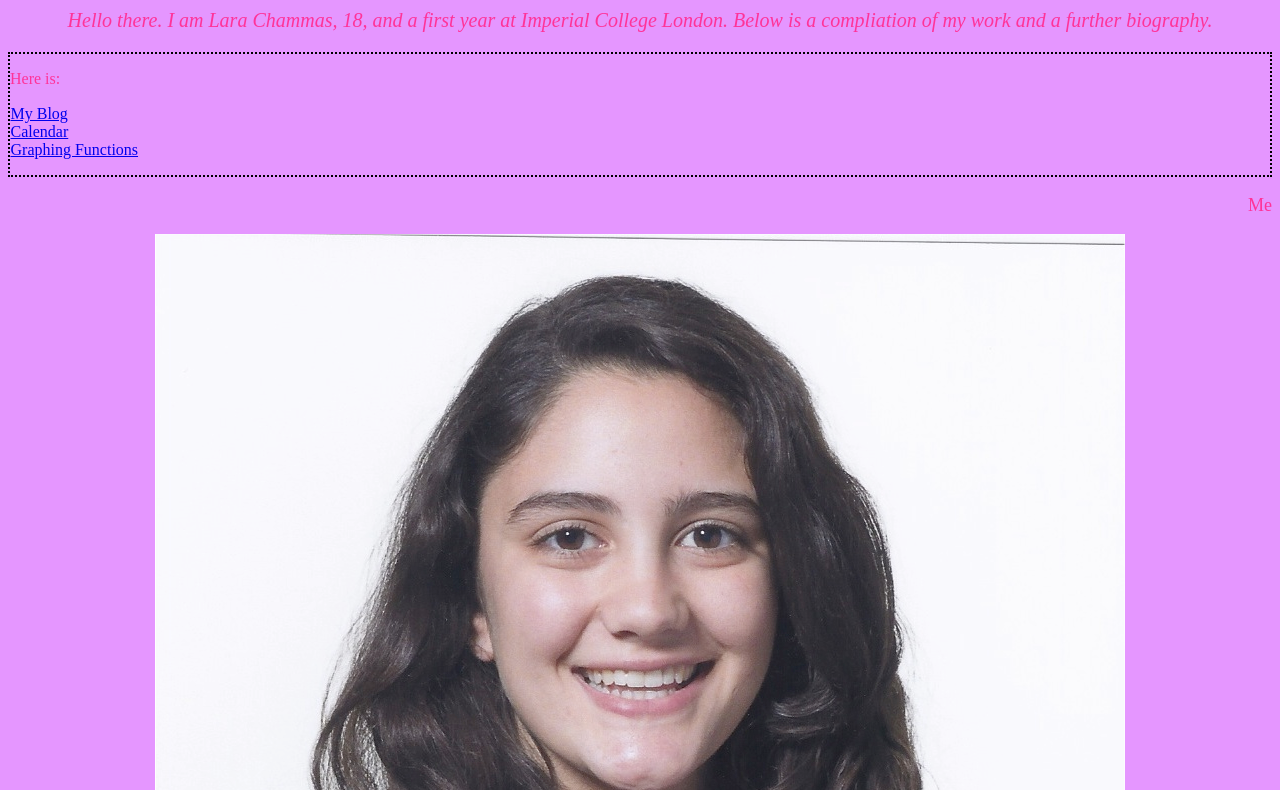
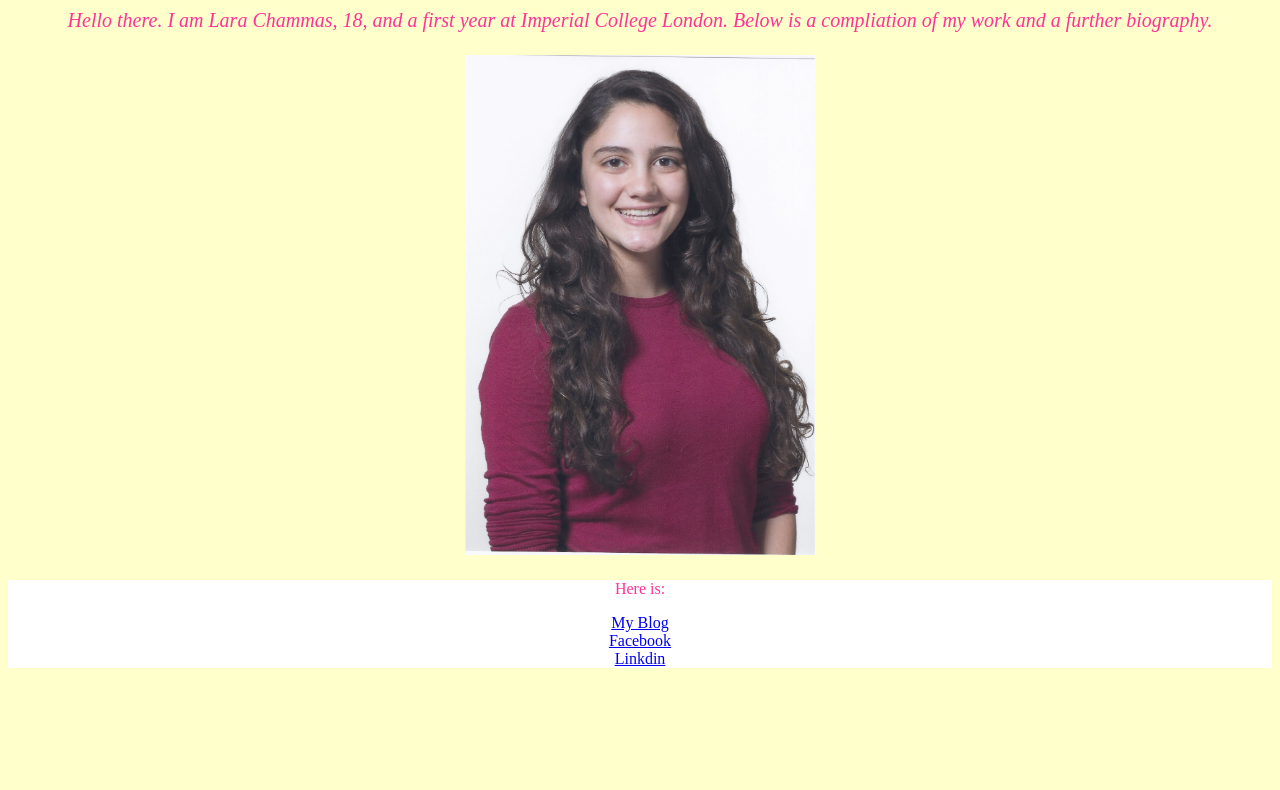
Before and after one commit to lchammas/First-Site, a plain HTML site: page index.html in a window 1280 px wide. Shown: the part 81-871 px from the top of the page. After the commit the page ends 800 px from the top, so only its background shows below. Drawn offline with Linux system fonts and the light colour scheme.

Commit message:
Beautifying the webpage

```diff
--- a/index.html
+++ b/index.html
@@ -10,26 +10,22 @@
 <body>
 	<p class="catch_phrase">
 		<em> Hello there. I am Lara Chammas, 18, and a first year at Imperial College London. Below is a compliation of my work and a further biography. </em>
+<br>
+<br>
+	   <img src="Photot_of_Me.jpg" class='img-circle' style="width:350px;height:500px;">
 	</p>
 
 <div class="app">
 	<p>
 	Here is:
-		 <ul>
+		 <ul class="list-inline">
 		   	<li> <a href="http://www.writingsbylara.tumblr.com"> My Blog </a> </li>
-		   	<li> <a href="#">Calendar</a>  </li>
-		   	<li> <a href="#">Graphing Functions</a> </li>
-		   </ul>
+		   	<li> <a href="#">Facebook</a>  </li>
+		   	<li> <a href="#">Linkdin</a> </li>
+		 </ul>
 	</p>
 </div>
 
-	<p class="title">
-		Me
-	</p>
-
-	<p>
-	   <img src="Photot_of_Me.jpg" class='img-circle'>
-	</p>
 </body>
 </html>
 
--- a/index_style.css
+++ b/index_style.css
@@ -4,8 +4,8 @@ title {
 
 body {
 	text-align: center;
-	background: #E596FF;
-	color: #FF3399;
+	background: #ffffcc;
+	color: #FF3397;
 	font-size: 18px;
 }
 
@@ -15,15 +15,13 @@ body {
 
 ul {
 	list-style: none;
-	padding: 0.5px;
+	padding: 0px;
 }
 
 .app {
-	text-align: left;
+	text-align: center;
 	font-size: 16px;
-	border-style: dotted;
-	border-width: 2px;
-	border-color: black;
+	background-color: white;
 }
 
 .title {
```
